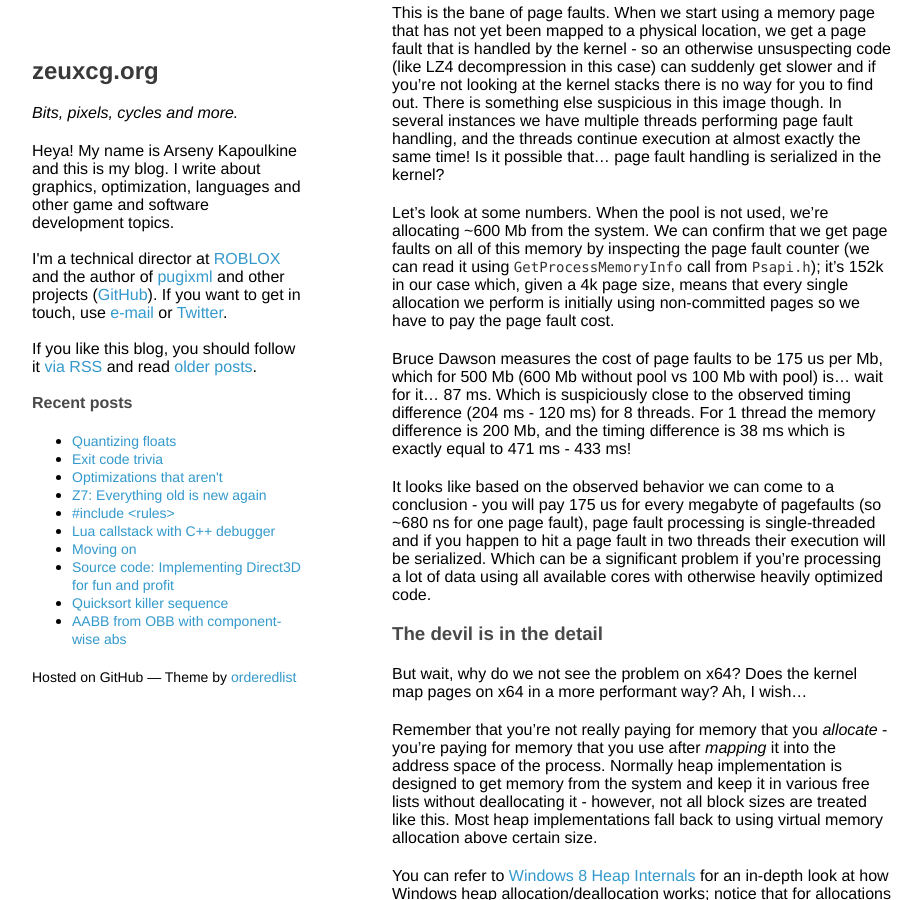
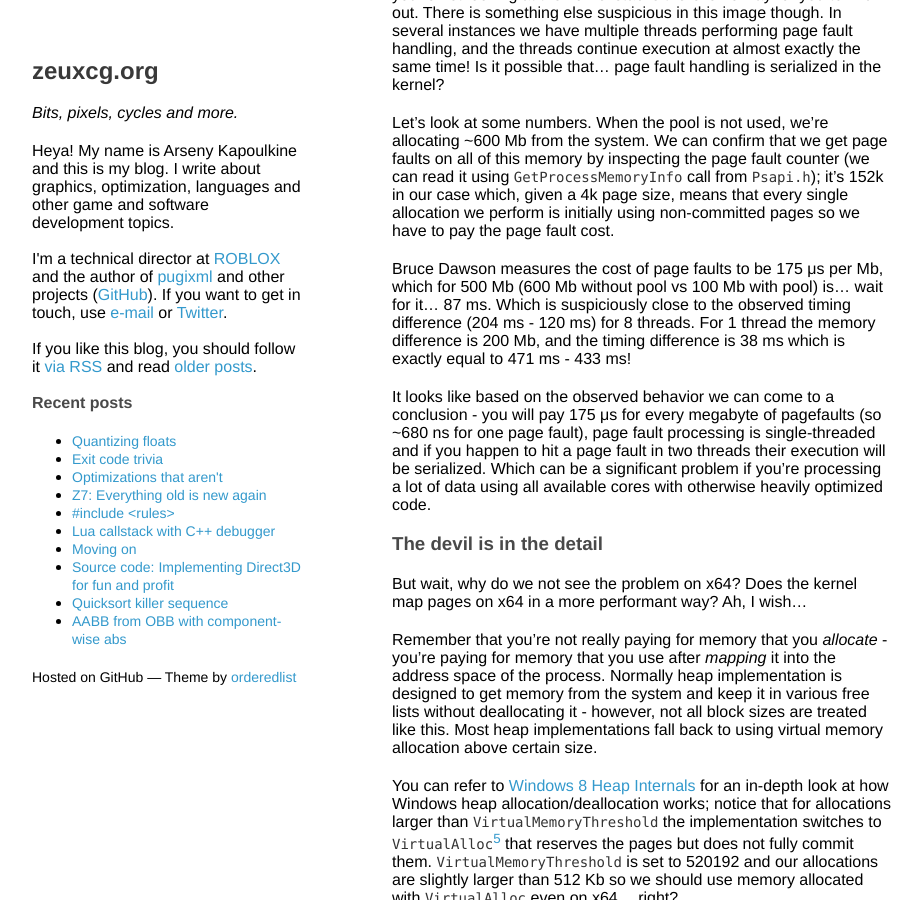
Before and after one commit to zeux/zeux.github.io, a Jekyll site: the page built from drafts/2014-12-20-page-fault-queue.md, in a window 1280 px wide and 900 px high, scrolled down 3303 px. Shown: the whole window, without its empty margins (178-1100 px from the left). Built offline with Jekyll 4.4.1, drawn with Linux system fonts in a browser that asks for light colours; Markdown is read by kramdown in place of the engine named in the settings; comment, search, counter and statistics services are not loaded; some of the changed text lies outside the part shown.

Commit message:
Mu + footnote.

```diff
--- a/drafts/2014-12-20-page-fault-queue.md
+++ b/drafts/2014-12-20-page-fault-queue.md
@@ -76,9 +76,9 @@
 
 Let's look at some numbers. When the pool is not used, we're allocating ~600 Mb from the system. We can confirm that we get page faults on all of this memory by inspecting the page fault counter (we can read it using `GetProcessMemoryInfo` call from `Psapi.h`); it's 152k in our case which, given a 4k page size, means that every single allocation we perform is initially using non-committed pages so we have to pay the page fault cost.
 
-Bruce Dawson measures the cost of page faults to be 175 us per Mb, which for 500 Mb (600 Mb without pool vs 100 Mb with pool) is... wait for it... 87 ms. Which is suspiciously close to the observed timing difference (204 ms - 120 ms) for 8 threads. For 1 thread the memory difference is 200 Mb, and the timing difference is 38 ms which is exactly equal to 471 ms - 433 ms!
+Bruce Dawson measures the cost of page faults to be 175 &mu;s per Mb, which for 500 Mb (600 Mb without pool vs 100 Mb with pool) is... wait for it... 87 ms. Which is suspiciously close to the observed timing difference (204 ms - 120 ms) for 8 threads. For 1 thread the memory difference is 200 Mb, and the timing difference is 38 ms which is exactly equal to 471 ms - 433 ms!
 
-It looks like based on the observed behavior we can come to a conclusion - you will pay 175 us for every megabyte of pagefaults (so ~680 ns for one page fault), page fault processing is single-threaded and if you happen to hit a page fault in two threads their execution will be serialized. Which can be a significant problem if you're processing a lot of data using all available cores with otherwise heavily optimized code.
+It looks like based on the observed behavior we can come to a conclusion - you will pay 175 &mu;s for every megabyte of pagefaults (so ~680 ns for one page fault), page fault processing is single-threaded and if you happen to hit a page fault in two threads their execution will be serialized. Which can be a significant problem if you're processing a lot of data using all available cores with otherwise heavily optimized code.
 
 ### The devil is in the detail
 
```
Also changed, not shown: other parts of drafts/2014-12-20-page-fault-queue.md (+2 -2 lines).
